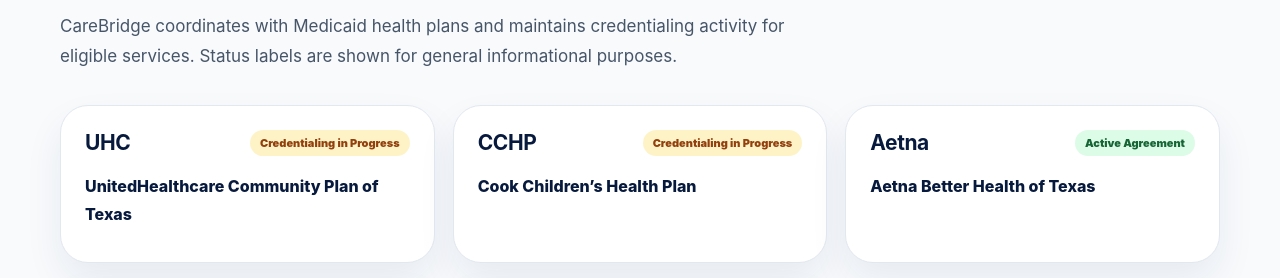
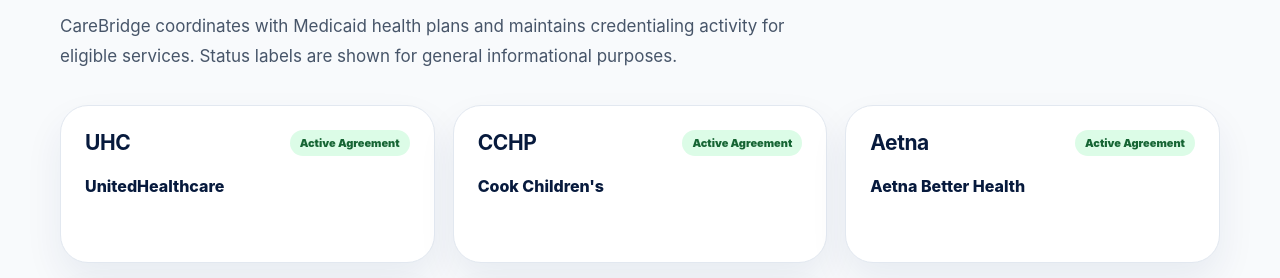
Before and after one commit to adminthecbscarecom/carebridge-website, a React (Vite) app: page / in a window 1280 px wide. Shown: the part 3720-3998 px from the top of the page. Built offline with nearby package versions, Linux system fonts and the light colour scheme.

Commit message:
Update main.jsx

```diff
--- a/src/main.jsx
+++ b/src/main.jsx
@@ -32,17 +32,17 @@
 
 const healthPlans = [
   {
-    name: "UnitedHealthcare Community Plan of Texas",
+    name: "UnitedHealthcare",
     short: "UHC",
-    status: "Credentialing in Progress",
+    status: "Active Agreement",
   },
   {
-    name: "Cook Children’s Health Plan",
+    name: "Cook Children's",
     short: "CCHP",
-    status: "Credentialing in Progress",
+    status: "Active Agreement",
   },
   {
-    name: "Aetna Better Health of Texas",
+    name: "Aetna Better Health",
     short: "Aetna",
     status: "Active Agreement",
   },
```
